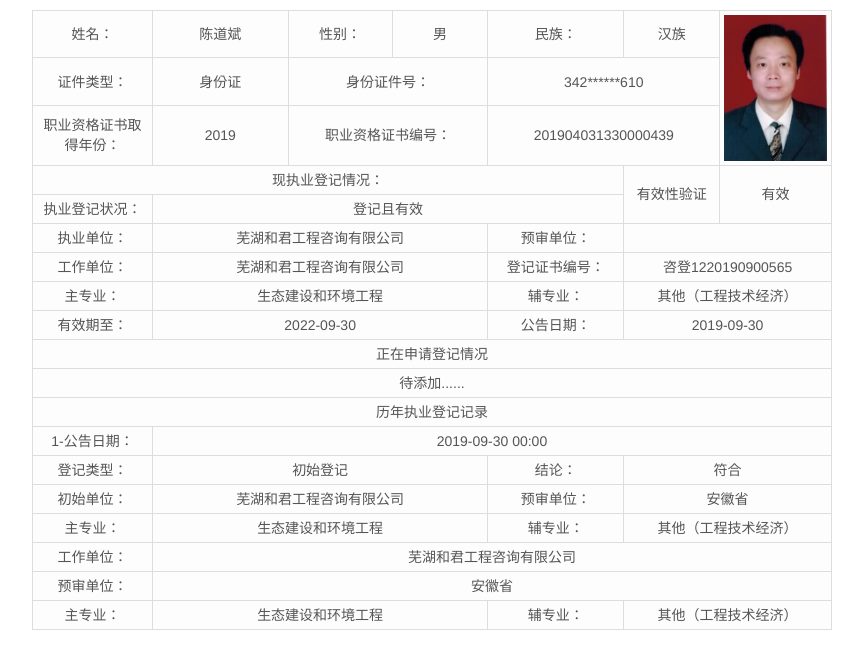
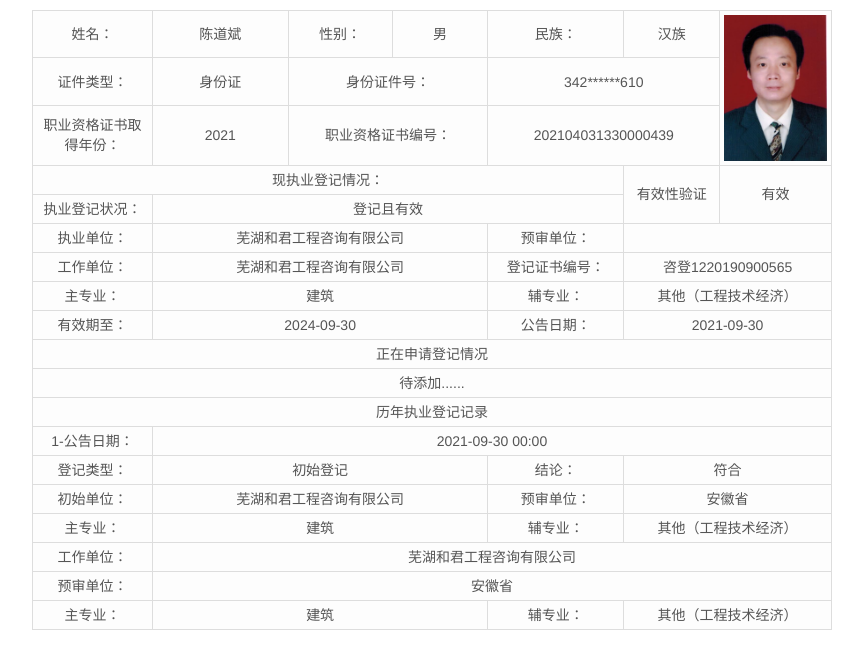
Before and after one commit to 321324533/cdb, a plain HTML site: page index.html in a window 1280 px wide. Shown: the whole page, without its empty margins (68-931 px from the left). Drawn offline with Linux system fonts and the light colour scheme.

Commit message:
陈道斌个人主页

```diff
--- a/index.html
+++ b/index.html
@@ -42,9 +42,9 @@
 			</tr>
 			<tr>
 				<td height="30px">职业资格证书取得年份：</td>
-				<td>2019</td>
+				<td>2021</td>
 				<td colspan="2">职业资格证书编号：</td>
-				<td colspan="2">201904031330000439</td>
+				<td colspan="2">202104031330000439</td>
 			</tr>
 			<tr>
 				<td colspan="5" align="center">现执业登记情况：</td>
@@ -77,15 +77,15 @@
 			</tr>
 			<tr>
 				<td>主专业：</td>
-				<td colspan="3">生态建设和环境工程</td>
+				<td colspan="3">建筑</td>
 				<td>辅专业：</td>
 				<td colspan="2">其他（工程技术经济）</td>
 			</tr>
 			<tr>
 				<td>有效期至：</td>
-				<td colspan="3">2022-09-30</td>
+				<td colspan="3">2024-09-30</td>
 				<td>公告日期：</td>
-				<td colspan="2">2019-09-30</td>
+				<td colspan="2">2021-09-30</td>
 			</tr>
 			<tr>
 				<td colspan="7" align="center">正在申请登记情况</td>
@@ -104,7 +104,7 @@
 
 				<tr>
 					<td>1-公告日期：</td>
-					<td colspan="6">2019-09-30 00:00</td>
+					<td colspan="6">2021-09-30 00:00</td>
 				</tr>
 				<tr>
 					<td>登记类型：</td>
@@ -122,7 +122,7 @@
 					</tr>
 					<tr>
 						<td>主专业：</td>
-						<td colspan="3">生态建设和环境工程</td>
+						<td colspan="3">建筑</td>
 						<td>辅专业：</td>
 						<td colspan="2">其他（工程技术经济）</td>
 					</tr>
@@ -137,7 +137,7 @@
 					</tr>
 					<tr>
 						<td>主专业：</td>
-						<td colspan="3">生态建设和环境工程</td>
+						<td colspan="3">建筑</td>
 						<td>辅专业：</td>
 						<td colspan="2">其他（工程技术经济）</td>
 					</tr>
```
